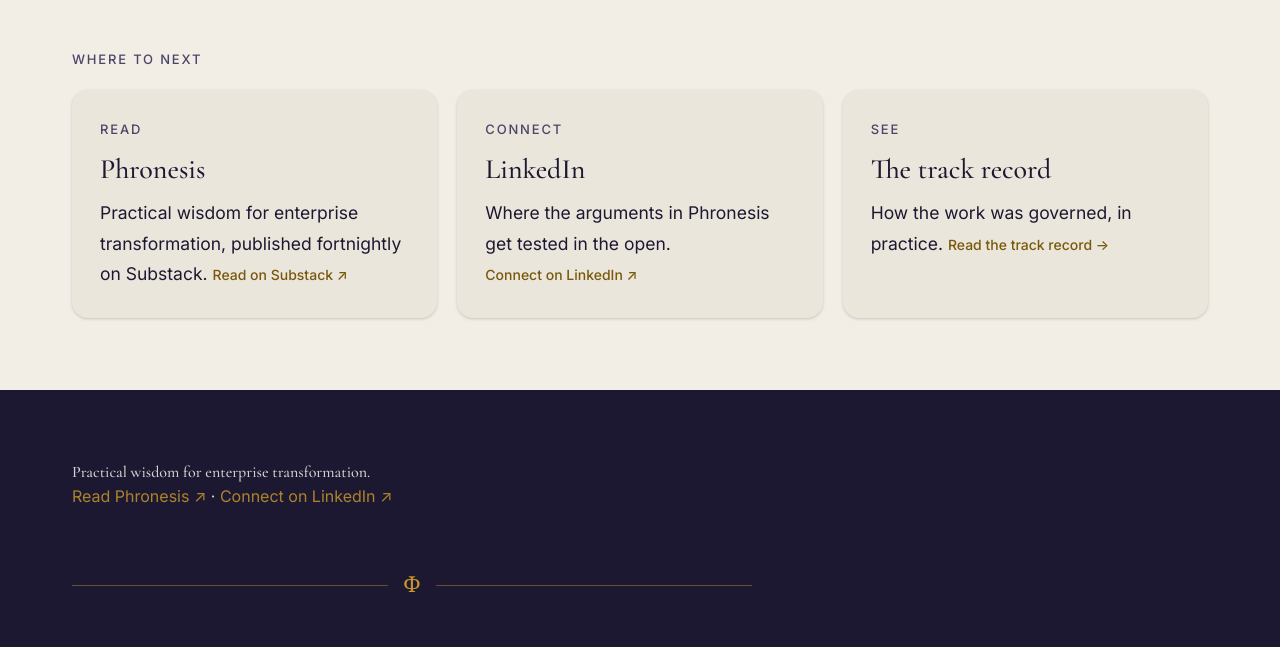
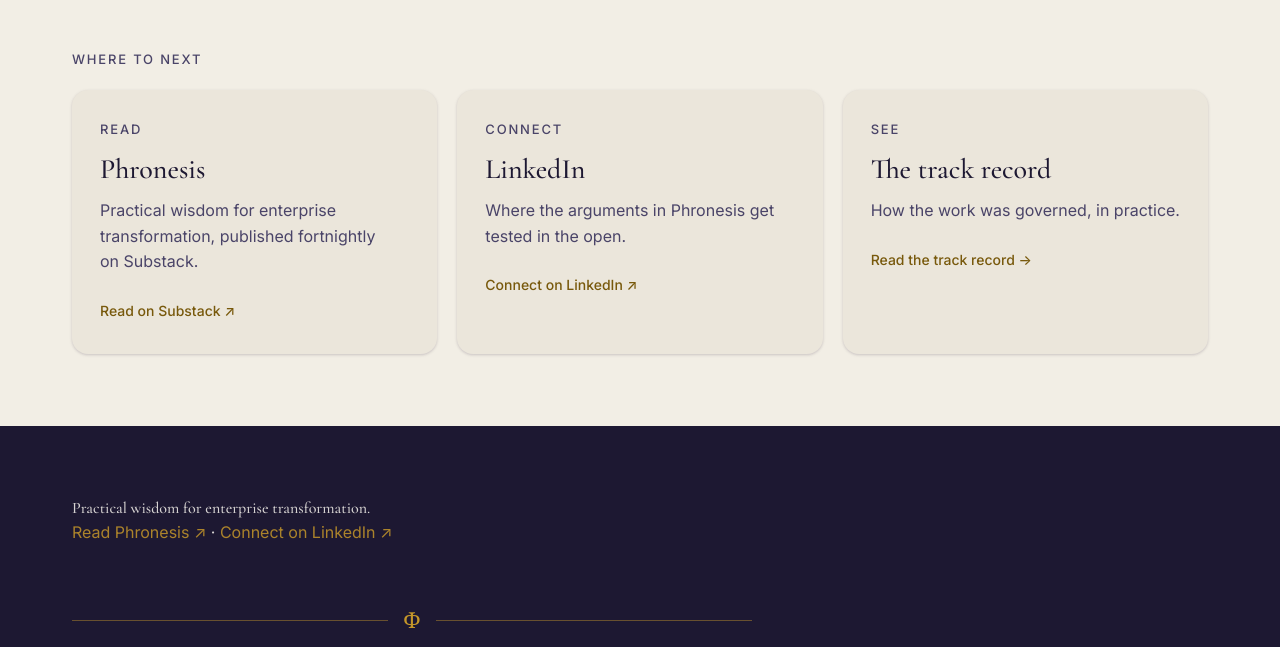
Before and after one commit to simonives/website, a plain HTML site: page doctrine.html in a window 1280 px wide. Shown: the part 3514-4161 px from the top of the page. Drawn offline with Linux system fonts and the light colour scheme.

Commit message:
Fix engage-body span to p, matching the CSS selector
components.css styles engage-card descriptions via the bare .engage-block p
selector, which a span never matches. Changed <span class="engage-body"> to
<p class="engage-body"> in both files so the intended 16px/1.6/on-surface-variant
styling actually applies. No text content changed.

```diff
--- a/doctrine.html
+++ b/doctrine.html
@@ -201,19 +201,19 @@
           <a href="https://enterprisephronesis.substack.com" target="_blank" rel="noopener noreferrer" class="engage-block">
             <span class="engage-tag">Read</span>
             <span class="engage-title">Phronesis</span>
-            <span class="engage-body">Practical wisdom for enterprise transformation, published fortnightly on Substack.</span>
+            <p class="engage-body">Practical wisdom for enterprise transformation, published fortnightly on Substack.</p>
             <span class="engage-link">Read on Substack ↗</span>
           </a>
           <a href="https://www.linkedin.com/in/simonives" target="_blank" rel="noopener noreferrer" class="engage-block">
             <span class="engage-tag">Connect</span>
             <span class="engage-title">LinkedIn</span>
-            <span class="engage-body">Where the arguments in Phronesis get tested in the open.</span>
+            <p class="engage-body">Where the arguments in Phronesis get tested in the open.</p>
             <span class="engage-link">Connect on LinkedIn ↗</span>
           </a>
           <a href="portfolio.html" class="engage-block">
             <span class="engage-tag">See</span>
             <span class="engage-title">The track record</span>
-            <span class="engage-body">How the work was governed, in practice.</span>
+            <p class="engage-body">How the work was governed, in practice.</p>
             <span class="engage-link">Read the track record →</span>
           </a>
         </div>
```
Also changed, not shown: index.html (+3 -3 lines).
